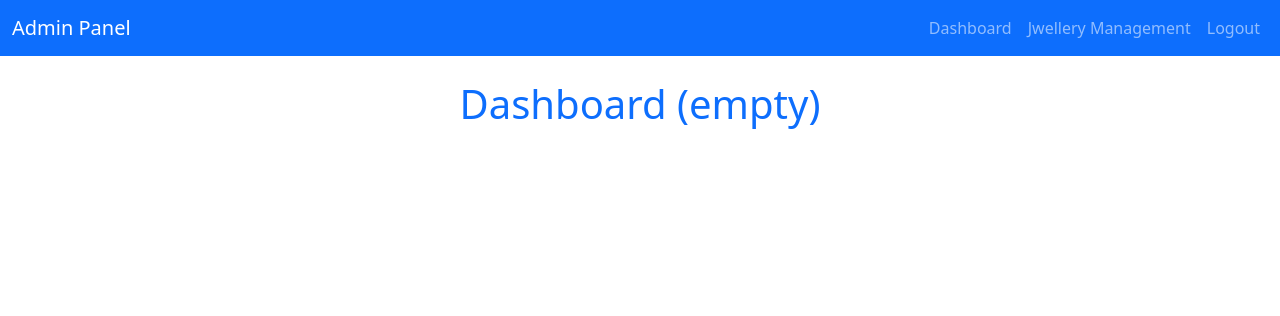
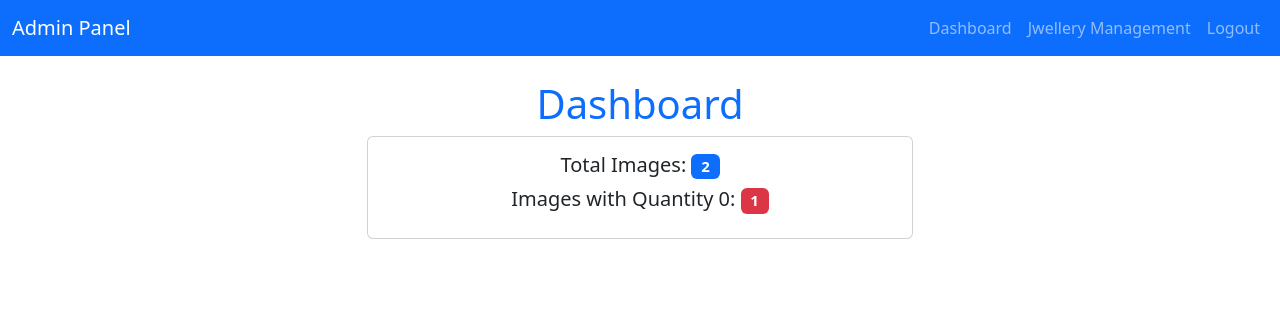
Before and after one commit to manojanindian/itskiran, a Flask app: page /admin/dashboard in a window 1280 px wide. Shown: the top 316 px of the page. Run offline with Flask 3, Linux system fonts and the light colour scheme; the visitor is signed in with stand-in values (Sample User, id 1).

Commit message:
Add 'published' column to Jwellery model and update admin templates for image management

```diff
--- a/flask/app/main.py
+++ b/flask/app/main.py
@@ -31,6 +31,7 @@ class Jwellery(db.Model):
   uploaded_date = db.Column(db.DateTime, default=datetime.utcnow)
   price = db.Column(db.Float, nullable=True)
   quantity = db.Column(db.Integer, nullable=False, default=0)
+  published = db.Column(db.Boolean, nullable=False, default=False)
 
 # Create tables and default admin user
 
@@ -45,10 +46,22 @@ def add_column_if_not_exists(db_path, table, column, col_type, default):
     conn.commit()
   conn.close()
 
+def add_bool_column_if_not_exists(db_path, table, column, default):
+  conn = sqlite3.connect(db_path)
+  cursor = conn.cursor()
+  cursor.execute(f"PRAGMA table_info({table})")
+  columns = [info[1] for info in cursor.fetchall()]
+  if column not in columns:
+    cursor.execute(f"ALTER TABLE {table} ADD COLUMN {column} BOOLEAN NOT NULL DEFAULT {default}")
+    conn.commit()
+  conn.close()
+
 with app.app_context():
   db.create_all()
   # Add 'quantity' column to jwellery table if missing
   add_column_if_not_exists(DB_PATH, 'jwellery', 'quantity', 'INTEGER', 0)
+  # Add 'published' column to jwellery table if missing
+  add_bool_column_if_not_exists(DB_PATH, 'jwellery', 'published', 0)
   if not AdminUser.query.filter_by(username='admin').first():
     db.session.add(AdminUser(username='admin', password='admin'))
     db.session.commit()
@@ -94,7 +107,9 @@ def admin_login():
 def admin_dashboard():
   if not session.get('admin_logged_in'):
     return redirect(url_for('admin_login'))
-  return render_template('admin_dashboard.html')
+  total_images = Jwellery.query.count()
+  zero_quantity_images = Jwellery.query.filter_by(quantity=0).count()
+  return render_template('admin_dashboard.html', total_images=total_images, zero_quantity_images=zero_quantity_images)
 
 # Admin Jwellery page
 
@@ -103,11 +118,12 @@ def admin_jwellery():
   if not session.get('admin_logged_in'):
     return redirect(url_for('admin_login'))
   if request.method == 'POST':
-    # Handle price and quantity update for existing image
+    # Handle price, quantity, and published update for existing image
     update_id = request.form.get('update_id')
     update_price = request.form.get('update_price')
     update_quantity = request.form.get('update_quantity')
-    if update_id and (update_price is not None or update_quantity is not None):
+    update_published = request.form.get('update_published')
+    if update_id and (update_price is not None or update_quantity is not None or update_published is not None):
       try:
         price_val = float(update_price) if update_price else None
       except ValueError:
@@ -116,30 +132,25 @@ def admin_jwellery():
         quantity_val = int(update_quantity) if update_quantity else 0
       except ValueError:
         quantity_val = 0
+      published_val = True if update_published == 'on' else False
       img_obj = Jwellery.query.get(int(update_id))
       if img_obj:
         if update_price is not None:
           img_obj.price = price_val
         img_obj.quantity = quantity_val
+        img_obj.published = published_val
         db.session.commit()
-        flash('Price/Quantity updated!', 'success')
+        flash('Updated!', 'success')
         return redirect(url_for('admin_jwellery'))
     # Handle new image upload
     images = request.files.getlist('images')
-    price = request.form.get('price')
-    quantity = request.form.get('quantity')
-    price_val = float(price) if price else None
-    try:
-      quantity_val = int(quantity) if quantity else 0
-    except ValueError:
-      quantity_val = 0
     for img in images:
       if img and img.filename:
         filename = f"jwellery/{datetime.utcnow().strftime('%Y%m%d%H%M%S%f')}_{img.filename}"
         save_path = os.path.join(app.root_path, 'static', filename)
         os.makedirs(os.path.dirname(save_path), exist_ok=True)
         img.save(save_path)
-        db.session.add(Jwellery(image_path=filename, price=price_val, quantity=quantity_val))
+        db.session.add(Jwellery(image_path=filename))
     if images:
       db.session.commit()
       flash('Images uploaded successfully!', 'success')
--- a/flask/app/templates/admin_dashboard.html
+++ b/flask/app/templates/admin_dashboard.html
@@ -1,5 +1,13 @@
 {% extends 'admin_base.html' %}
 {% block title %}Dashboard{% endblock %}
 {% block content %}
-<h1 class="text-center text-primary">Dashboard (empty)</h1>
+<h1 class="text-center text-primary">Dashboard</h1>
+<div class="row justify-content-center mb-4">
+	<div class="col-md-6">
+		<div class="card card-body text-center">
+			<h5>Total Images: <span class="badge bg-primary">{{ total_images }}</span></h5>
+			<h5>Images with Quantity 0: <span class="badge bg-danger">{{ zero_quantity_images }}</span></h5>
+		</div>
+	</div>
+</div>
 {% endblock %}
--- a/flask/app/templates/admin_jwellery.html
+++ b/flask/app/templates/admin_jwellery.html
@@ -37,6 +37,10 @@
               <div class="col">
                 <input type="number" name="update_quantity" placeholder="Qty" min="0" value="{{ img.quantity }}" class="form-control form-control-sm" style="min-width:50px; font-size:0.85em;">
               </div>
+              <div class="col-auto d-flex align-items-center">
+                <input type="checkbox" name="update_published" {% if img.published %}checked{% endif %} class="form-check-input me-1">
+                <label class="form-check-label" style="font-size:0.85em;">Published</label>
+              </div>
               <div class="col-auto">
                 <button type="submit" class="btn btn-sm btn-primary" style="font-size:0.85em;">Update</button>
               </div>
```
Also changed, not shown: flask/app/sqlite/app.db.
